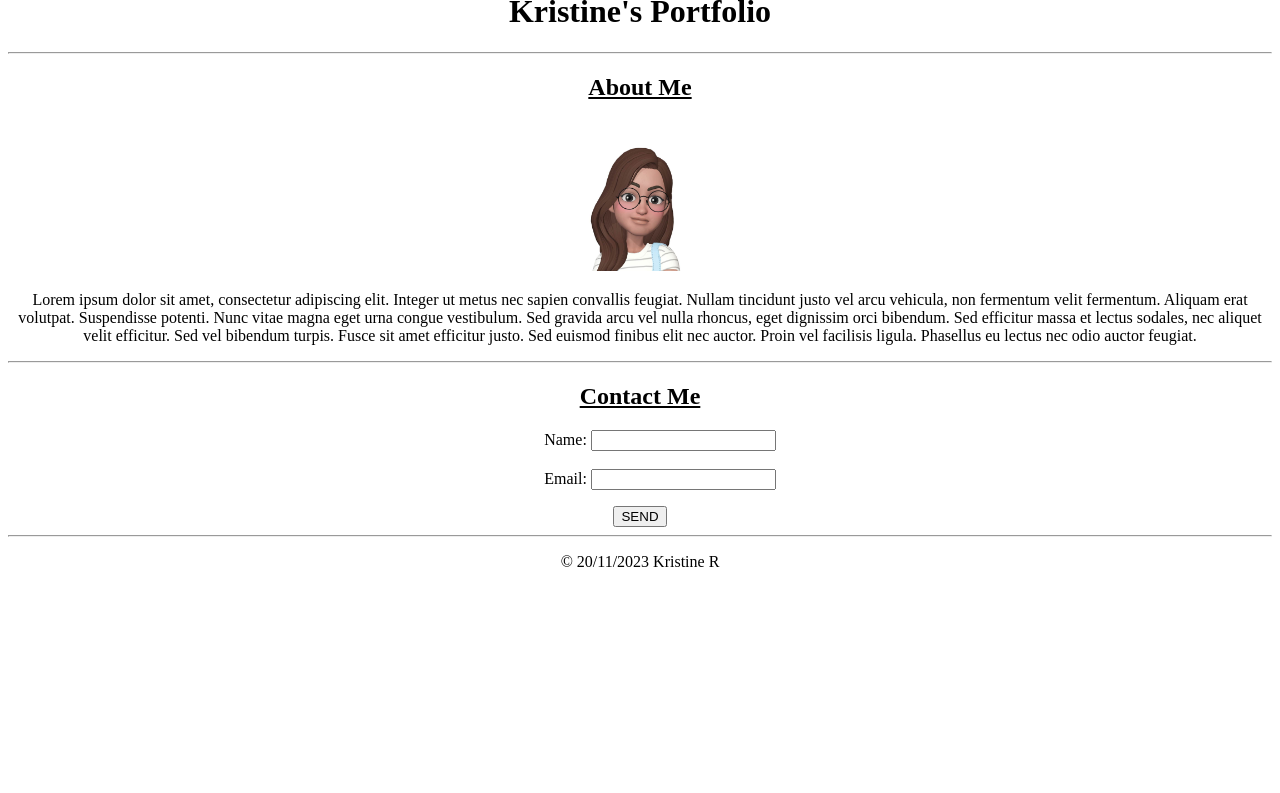
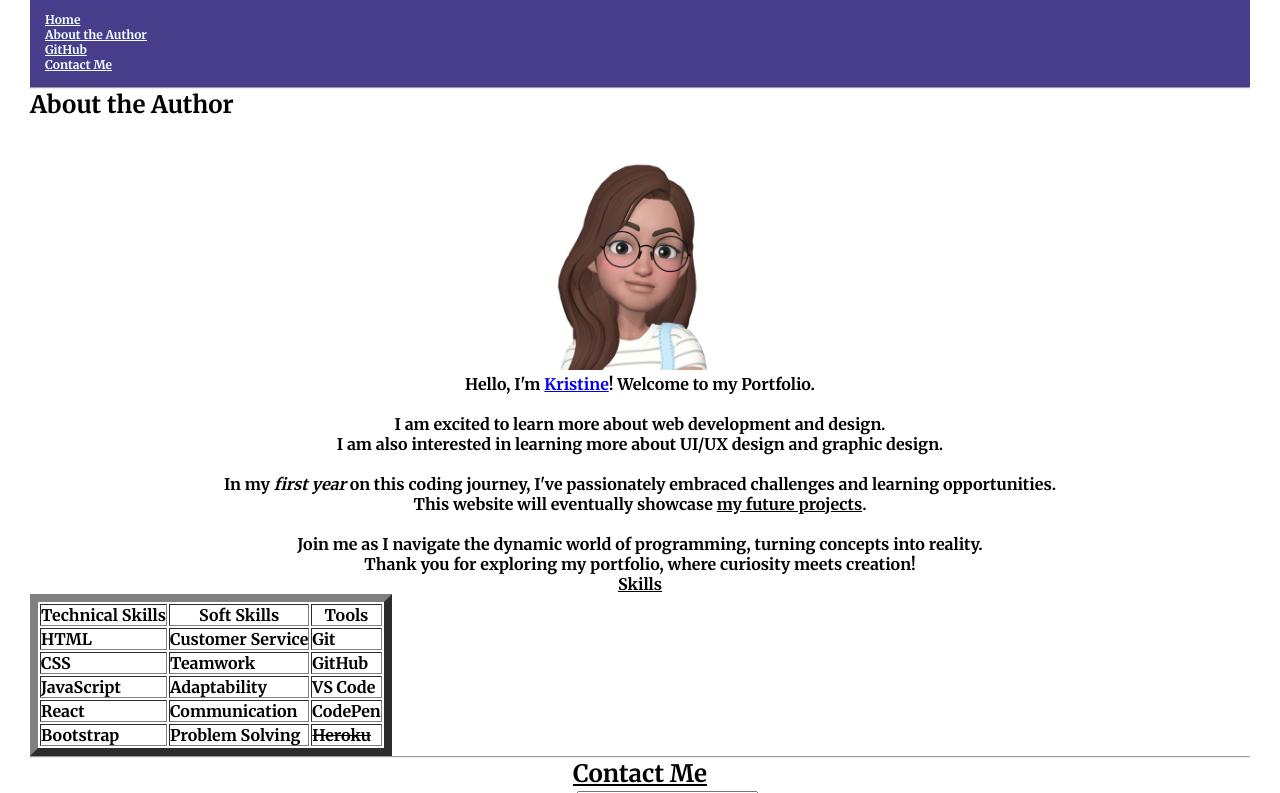
Before and after one commit to mcramileux/day4, a plain HTML site: page HTML-Activity/index.html in a window 1280 px wide. Shown: the part 108-901 px from the top of the page. Before the commit the page ends 800 px from the top, so only its background shows below. Drawn offline with Linux system fonts and the light colour scheme.

Commit message:
updated the HTML codes

```diff
--- a/HTML-Activity/index.html
+++ b/HTML-Activity/index.html
@@ -1,54 +1,98 @@
 <!--HTML Portfolio-->
-
 <!DOCTYPE html>
 <html lang="en">
+
 <head>
     <meta charset="UTF-8">
     <meta name="viewport" content="width= , initial-scale=1.0">
+    <link rel="stylesheet" href="style.css">
     <title>Kristine's Portfolio</title>
 </head>
 
 <body>
     <header>
+        <h1 class="site-name">Kristine Ramilo</h1>
         <nav>
-                <ul align="right" style="list-style-type: none; padding: 0; margin: 0;">
-                    <center>
-                        <li><a href="#">Home</a></li>
-                        <li><a href="#">About Me</a></li>
+            <ul class="navigation">
+                <li><a href="#home">Home</a></li>
+                <li><a href="#about">About the Author</a></li>
                 <li><a href="https://github.com/mcramileux" target="_blank">GitHub</a></li>
-                        <li><a href="#">Contact Me</a></li>
-                    </center>
+                <li><a href="#contact">Contact Me</a></li>
             </ul>
         </nav>
-
-        <h1><center>Kristine's Portfolio</center></h1>
-        <!-- <p><center>Refreshing my coding skills</center></p> -->
         <hr>
     </header>
-    <section id="about-me">
-        <h2><center><u>About Me</u></center></h2>
+
+    <!--About Me Section // to edit - should include skills, interests, etc.-->
+    <section id="about">
+        <div class="about-content">
+            <h2 class="about-title">About the Author</h2>
             <center>
-        <img src="./img/AR Emoji.jpeg" width="150" height="150" style="center" alt="Kristine's pfp">
+                <img src="./img/AR Emoji.jpeg" width="250" height="250" style="center" alt="Kristine's pfp">
             </center>
             <p>
                 <center>
-                Lorem ipsum dolor sit amet, consectetur adipiscing elit.
-                Integer ut metus nec sapien convallis feugiat.
-                Nullam tincidunt justo vel arcu vehicula, non fermentum velit fermentum.
-                Aliquam erat volutpat. Suspendisse potenti.
-                Nunc vitae magna eget urna congue vestibulum.
-                Sed gravida arcu vel nulla rhoncus, eget dignissim orci bibendum.
-                Sed efficitur massa et lectus sodales, nec aliquet velit efficitur.
-                Sed vel bibendum turpis. Fusce sit amet efficitur justo.
-                Sed euismod finibus elit nec auctor. Proin vel facilisis ligula.
-                Phasellus eu lectus nec odio auctor feugiat.
+                    Hello, I'm <a href="https://www.linkedin.com/in/mcramileux/" target="_blank">Kristine</a>! Welcome to my Portfolio.
+
+                    <br/>
+                    <br/>
+                    I am excited to learn more about web development and design.<br/>
+                    I am also interested in learning more about UI/UX design and graphic design.<br/>
+                    <br/>
+                    In my <em>first year</em> on this coding journey, I've passionately embraced challenges and learning opportunities.<br/>
+                    This website will eventually showcase <u>my future projects</u>.<br/>
+                    <br/>
+                    Join me as I navigate the dynamic world of programming, turning concepts into reality.<br/>
+                    Thank you for exploring my portfolio, where curiosity meets creation!<br/>
                 </center>
             </p>
+        </div>
+    </section>
+
+    <section id="skills">
+        <div class="skills-content">
+            <h4 class="about-title"><u><center>Skills</center></u></h4>
+            <table border="8">
+                <thead>
+                    <tr>
+                        <th>Technical Skills</th>
+                        <th>Soft Skills</th>
+                        <th>Tools</th>
+                    </tr>
+                </thead>
+                <tr>
+                    <td>HTML</td>
+                    <td>Customer Service</td>
+                    <td>Git</td>
+                </tr>
+                <tr>
+                    <td>CSS</td>
+                    <td>Teamwork</td>
+                    <td>GitHub</td>
+                </tr>
+                <tr>
+                    <td>JavaScript</td>
+                    <td>Adaptability</td>
+                    <td>VS Code</td>
+                </tr>
+                <tr>
+                    <td>React</td>
+                    <td>Communication</td>
+                    <td>CodePen</td>
+                </tr>
+                <tr>
+                    <td>Bootstrap</td>
+                    <td>Problem Solving</td>
+                    <td><s>Heroku</s></td>
+                </tr>
+            </table>
         </section>
 
     <section id="contact">
         <hr>
-        <h2><center><u>Contact Me</u></center></h2>
+        <h2>
+            <center><u>Contact Me</u></center>
+        </h2>
         <form>
             <ul style="list-style-type: none;">
                 <center>
@@ -61,10 +105,11 @@
                         <label class="text-right" for="name">Email:</label>
                         <input type="text" id="name" name="user-email">
                     </li>
-            <!-- <li>
+                    <br>
+                    <li>
                 <label class="text-right" for="name">Message:</label>
                 <input type="text" id="name" name="user-email">
-            </li> -->
+            </li>
                 </center>
             </ul>
             <div>
@@ -75,10 +120,13 @@
         </form>
         <hr>
     </section>
+
+    <!--Footer Section-->
     <footer>
         <center>
-            <p>&copy; 20/11/2023 Kristine R</p>
+            <p>&copy; Kristine Ramilo</p>
         </center>
     </footer>
 </body>
+
 </html>
--- /dev/null
+++ b/HTML-Activity/style.css
@@ -0,0 +1,66 @@
+@import url('https://fonts.googleapis.com/css2?family=Merriweather:wght@700&display=swap');
+
+/* general styles */
+* {
+    margin: 0;
+    padding: 0;
+}
+
+body {
+    font-family: 'Merriweather', serif;
+    margin: 15px 10px;
+    padding: 20px;
+}
+
+/* header */
+header {
+    background-color:darkslateblue;
+    color:azure;
+}
+
+.site-name {
+    color:cadetblue;
+    margin:10px;
+    padding: 10px;
+    font-size: 32px;
+    text-align:center;
+}
+
+/* nav{
+    text-align: right;
+} */
+
+.navigation {
+    list-style-type: none;
+    /* text-align:right; */
+    padding: 5px;
+    margin: 10px;
+}
+
+.navigation li {
+    display: flex;
+    margin-right: 20px;
+    /* text-align:right;    */
+}
+
+.navigation li a {
+    color:azure;
+    text-decoration: underline;
+    font-size: 12px;
+}
+
+/* section */
+/*to edit about the author, contact, etc.*/
+
+/* footer */
+footer {
+    background-color:darkslateblue;
+    padding: 5px;
+    text-align:
+}
+
+footer p {
+    color:azure;
+    font-size: 12px;
+    margin: 10px;
+}
```
Lines whose indentation alone changed are shown as unchanged.
